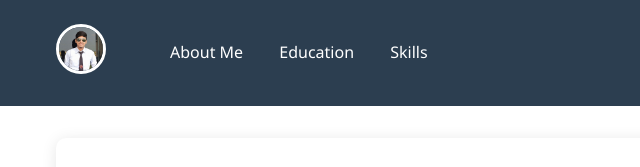
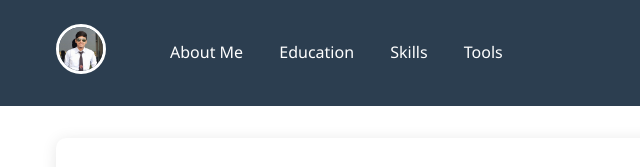
Before and after one commit to puskarrr/portfolio, a plain HTML site: page index.html in a window 1280 px wide. Shown: the top 167 px of the page, 0-640 px from the left. Drawn offline with Linux system fonts and the light colour scheme.

Commit message:
index.html

```diff
--- a/index.html
+++ b/index.html
@@ -20,6 +20,7 @@
                 <a href="about-me.html">About Me</a>
                 <a href="education.html">Education</a>
                 <a href="skills.html">Skills</a>
+                <a href="tool.html">Tools</a>
             </div>
         </nav>
     </header>
```
